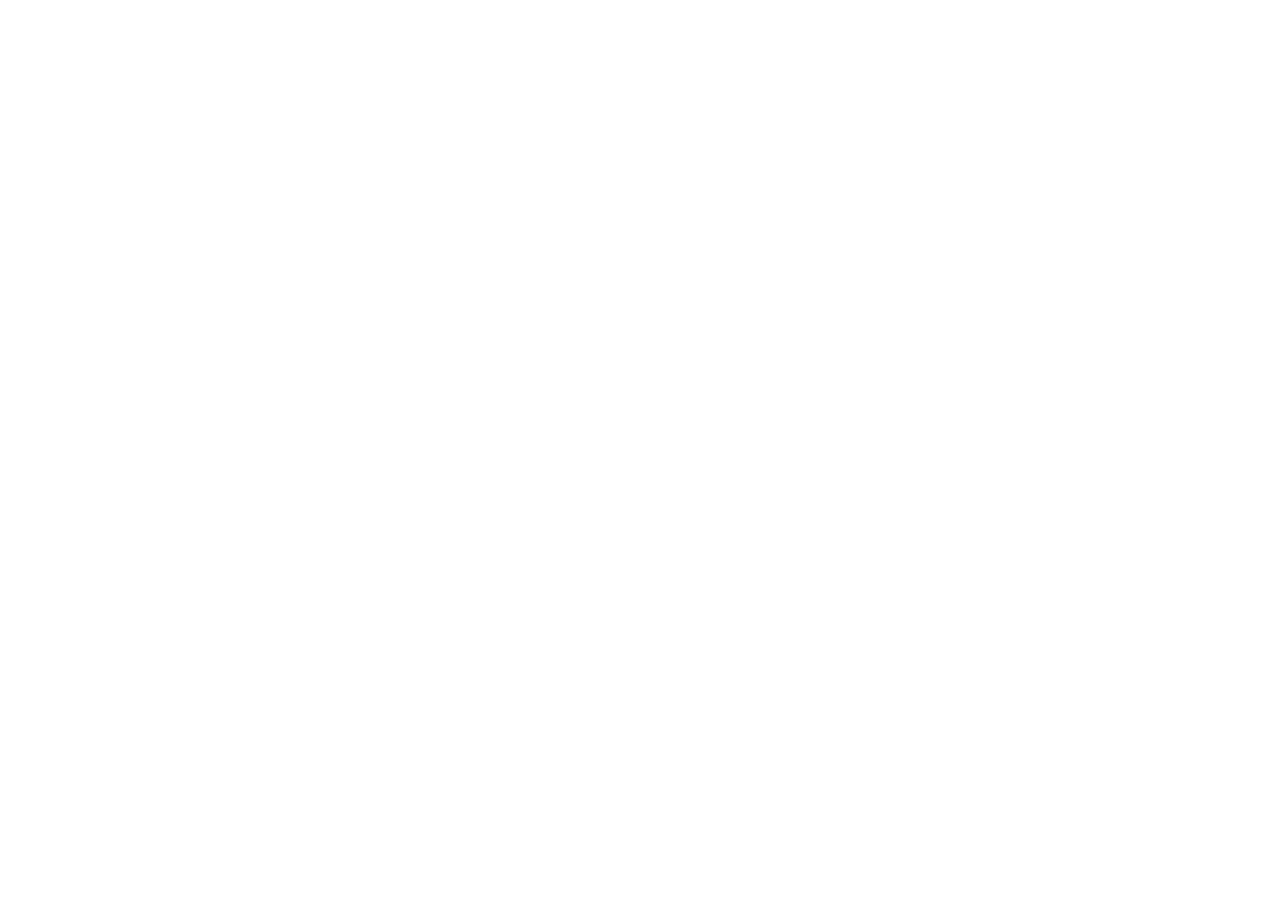
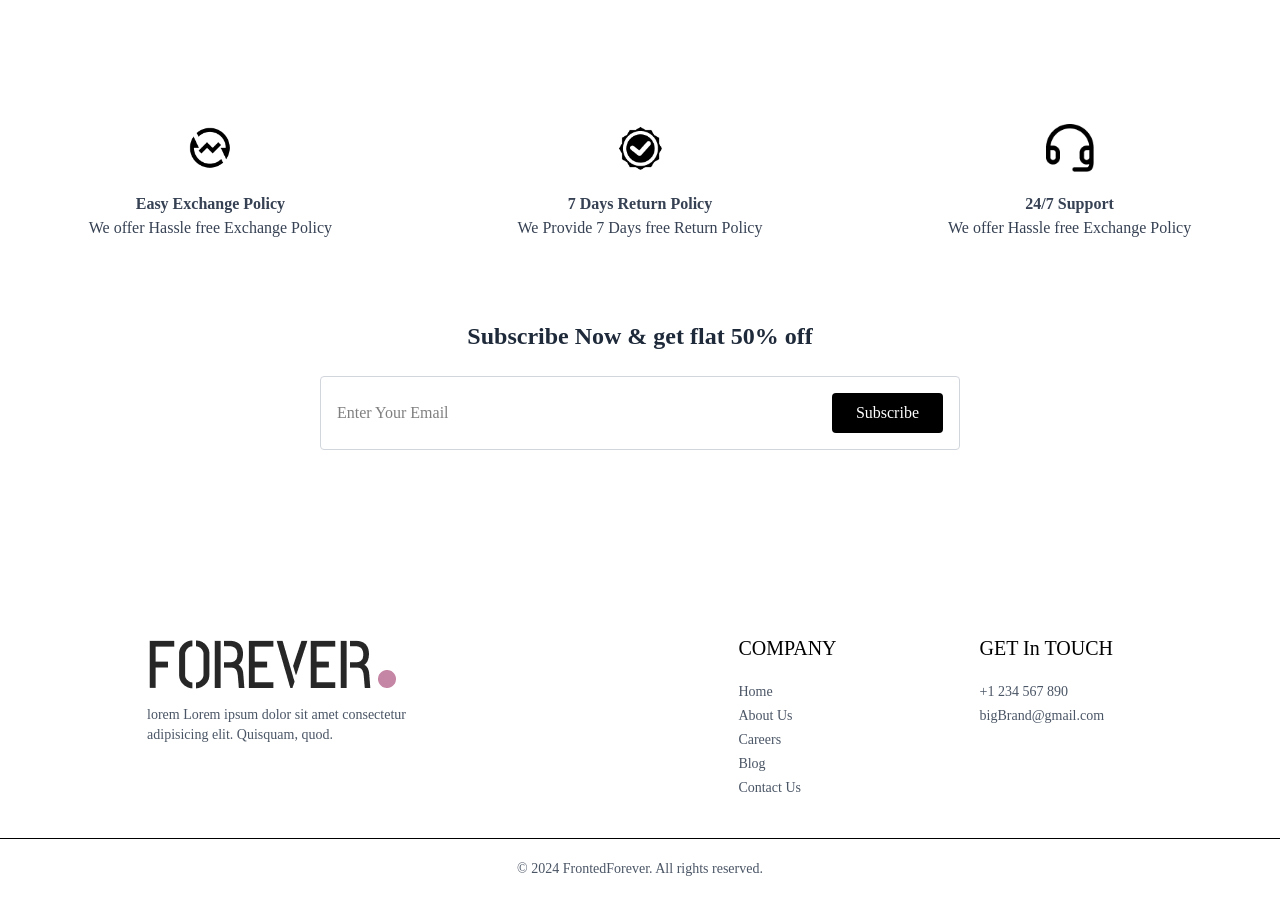
Before and after one commit to er-pankaj-79/Forever, a React (Vite) app in the folder FrontedForever/: page / in a window 1280 px wide. Shown: the part 2183-3082 px from the top of the page. Before the commit the page ends 2227 px from the top, so only its background shows below. Built offline with nearby package versions, Linux system fonts and the light colour scheme.

Commit message:
HomePageComplet + footer

```diff
--- a/FrontedForever/src/App.jsx
+++ b/FrontedForever/src/App.jsx
@@ -11,7 +11,7 @@
 import PlaceOrder from './pages/PlaceOrder'
 import Product from './pages/Product'
 import Navbar from './components/Navbar'
-
+import Footer from './components/Footer'
 
 const App = () => {
   return (
@@ -31,6 +31,7 @@
         <Route path='/product' element={<Product />} />
 
       </Routes>
+      <Footer />
     </div>
   )
 }
--- a/FrontedForever/src/components/BestSellers.jsx
+++ b/FrontedForever/src/components/BestSellers.jsx
@@ -13,7 +13,6 @@
         const bestProducts = products.filter((product)=> (product.bestseller === true));
         setBestSellers(bestProducts.slice(0, 6)); // Assuming we want the top 5 best sellers
     }, []);
-
   return (
     <div className='my-10'>
         <div className='text-center py-8 text-3xl'>
--- /dev/null
+++ b/FrontedForever/src/components/Footer.jsx
@@ -0,0 +1,43 @@
+import React from 'react'
+import {assets} from '../assets/assets'
+
+const Footer = () => {
+  return (
+    <div>
+        <div className='flex ml-15 mr-20 justify-evenly sm:grid-col-[3fr_1fr_1fr] gap-14 my-10 mt-40 text-sm'>
+
+          <div>
+            <img src={assets.logo} alt="" />
+            <p className='w-full md:w-2/3 text-gray-600'>lorem Lorem ipsum dolor sit amet consectetur adipisicing elit. Quisquam, quod.</p>
+          </div>
+
+          <div>
+            <p className='text-xl front-medium mb-5'>COMPANY</p>
+            <ul className='flex flex-col gap-1 text-gray-600'>
+              <li>Home</li>
+              <li>About Us</li>
+              <li>Careers</li>
+              <li>Blog</li>
+              <li>Contact Us</li>
+            </ul>
+          </div>
+
+          <div className='flex flex-col'>
+            <p className='text-xl front-medium mb-5'>GET In TOUCH</p>
+            <ul className='flex flex-col gap-1 text-gray-600'>
+              <li>+1 234 567 890</li>
+              <li>bigBrand@gmail.com</li>
+            </ul>
+          </div>
+
+        </div>
+
+        <div>
+          <hr />
+          <p className='py-5 text-sm text-center text-gray-600'>&copy; 2024 FrontedForever. All rights reserved.</p>
+        </div>
+    </div>
+  )
+}
+
+export default Footer
--- a/FrontedForever/src/components/LatestCollections.jsx
+++ b/FrontedForever/src/components/LatestCollections.jsx
@@ -27,6 +27,8 @@
             {
             latestProducts.map((item, index) => (
                 <ProductItems
+                // why key is used here? Because we are mapping through an array and React needs a unique key for each element in the list.
+                // but key is not a prop that we pass to the component, it is a special prop that React uses internally.
                 key={index}
                 id={item._id}
                 image={item.image} // Add this prop
--- /dev/null
+++ b/FrontedForever/src/components/NewsletterBox.jsx
@@ -0,0 +1,21 @@
+import React from 'react'
+
+const NewsletterBox = () => {
+
+    const handleSubmit = (e) => {
+        e.preventDefault();
+        // Handle the form submission logic here
+        alert('Thank you for subscribing!');
+    }
+  return (
+    <div className='text-center'>
+        <p className='text-2xl font-semibold text-gray-800'>Subscribe Now & get flat 50% off</p>
+        <form onSubmit={handleSubmit} className='w-full sm:w-1/2 flex items-center gap-3 mx-auto my-6 border border-gray-300 p-4 rounded'>
+            <input type="email" placeholder='Enter Your Email' className='w-full sm:flex-1 outline-none' />
+            <button type='submit' className='bg-black text-white px-6 py-2 rounded hover:bg-blue-700 transition duration-300'>Subscribe</button>
+        </form>
+    </div>
+  )
+}
+
+export default NewsletterBox
--- /dev/null
+++ b/FrontedForever/src/components/OurPolicy.jsx
@@ -0,0 +1,28 @@
+import React from 'react';
+import { assets } from '../assets/assets';
+
+const OurPolicy = () => {
+  return (
+    <div className='flex flex-col sm:flex-row justify-around gap-12 sm:gap-2 text-center py-20 text-xs sm:text-sm md:text-base text-gray-700'>
+      <div>
+        <img src={assets.exchange_icon} className='w-12 m-auto mb-5' alt="Exchange Icon" />
+        <p className='font-semibold'>Easy Exchange Policy</p>
+        <p>We offer Hassle free Exchange Policy</p>
+      </div>
+
+      <div>
+        <img src={assets.quality_icon} className='w-12 m-auto mb-5' alt="Exchange Icon" />
+        <p className='font-semibold'>7 Days Return Policy</p>
+        <p>We Provide 7 Days free Return Policy</p>
+      </div>
+
+      <div>
+        <img src={assets.support_img} className='w-12 m-auto mb-5' alt="Exchange Icon" />
+        <p className='font-semibold'>24/7 Support</p>
+        <p>We offer Hassle free Exchange Policy</p>
+      </div>
+    </div>
+  );
+};
+
+export default OurPolicy;
--- a/FrontedForever/src/context/ShopContext.jsx
+++ b/FrontedForever/src/context/ShopContext.jsx
@@ -2,6 +2,7 @@
 import { createContext } from 'react';
 import {products} from '../assets/assets'
 
+// eslint-disable-next-line react-refresh/only-export-components
 export const ShopContext = createContext();
 
 // ShopContextProvider used to provide the context for the whole app
--- a/FrontedForever/src/pages/Home.jsx
+++ b/FrontedForever/src/pages/Home.jsx
@@ -2,12 +2,16 @@
 import Hero from '../components/Hero'
 import LatestCollections from '../components/LatestCollections'
 import BestSellers from '../components/BestSellers'
+import OurPolicy from '../components/OurPolicy'
+import NewsletterBox from '../components/NewsletterBox'
 const Home = () => {
   return (
     <div>
       <Hero />
       <LatestCollections />
       <BestSellers />
+      <OurPolicy />
+      <NewsletterBox />
     </div>
   )
 }
```
